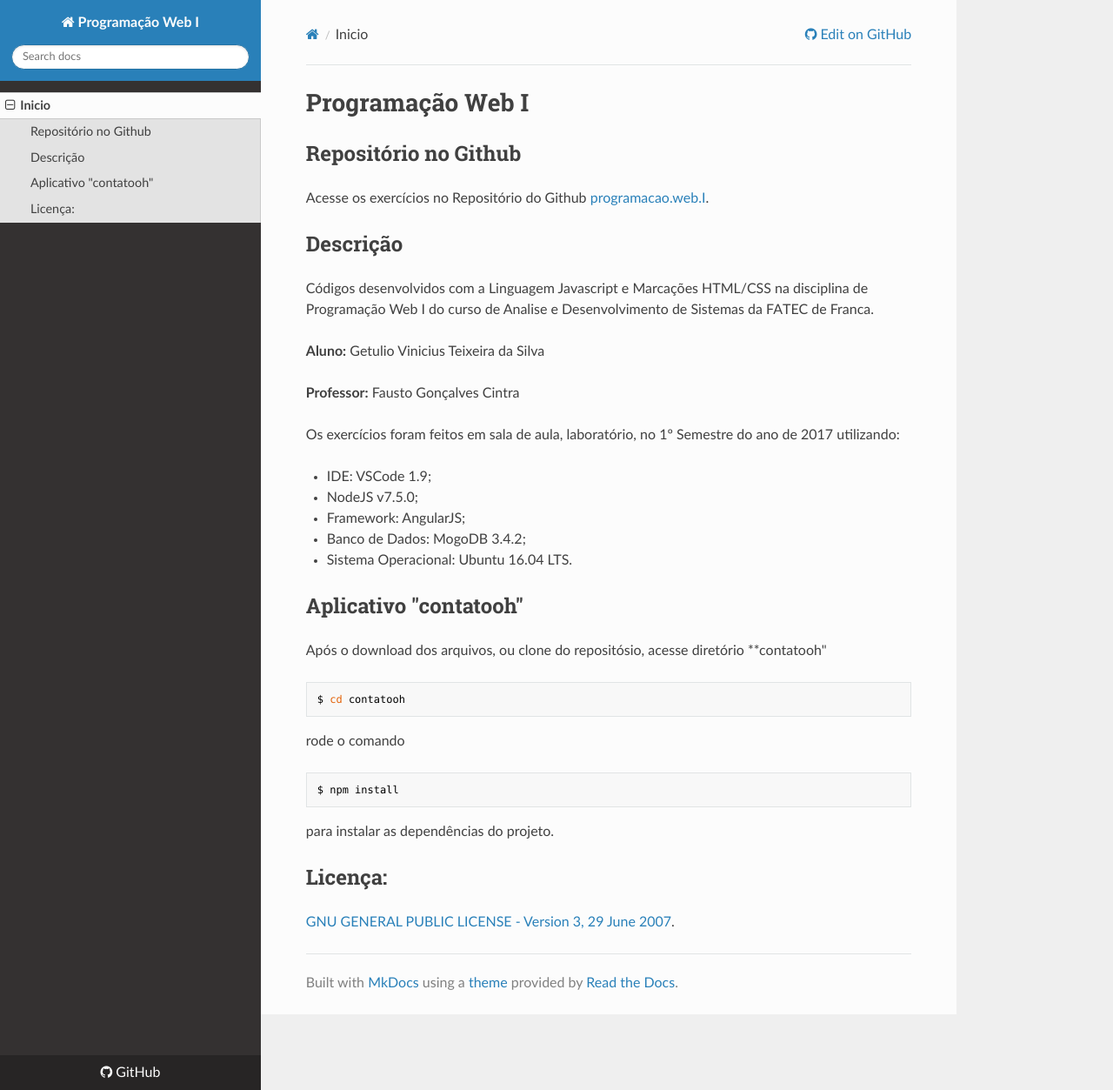
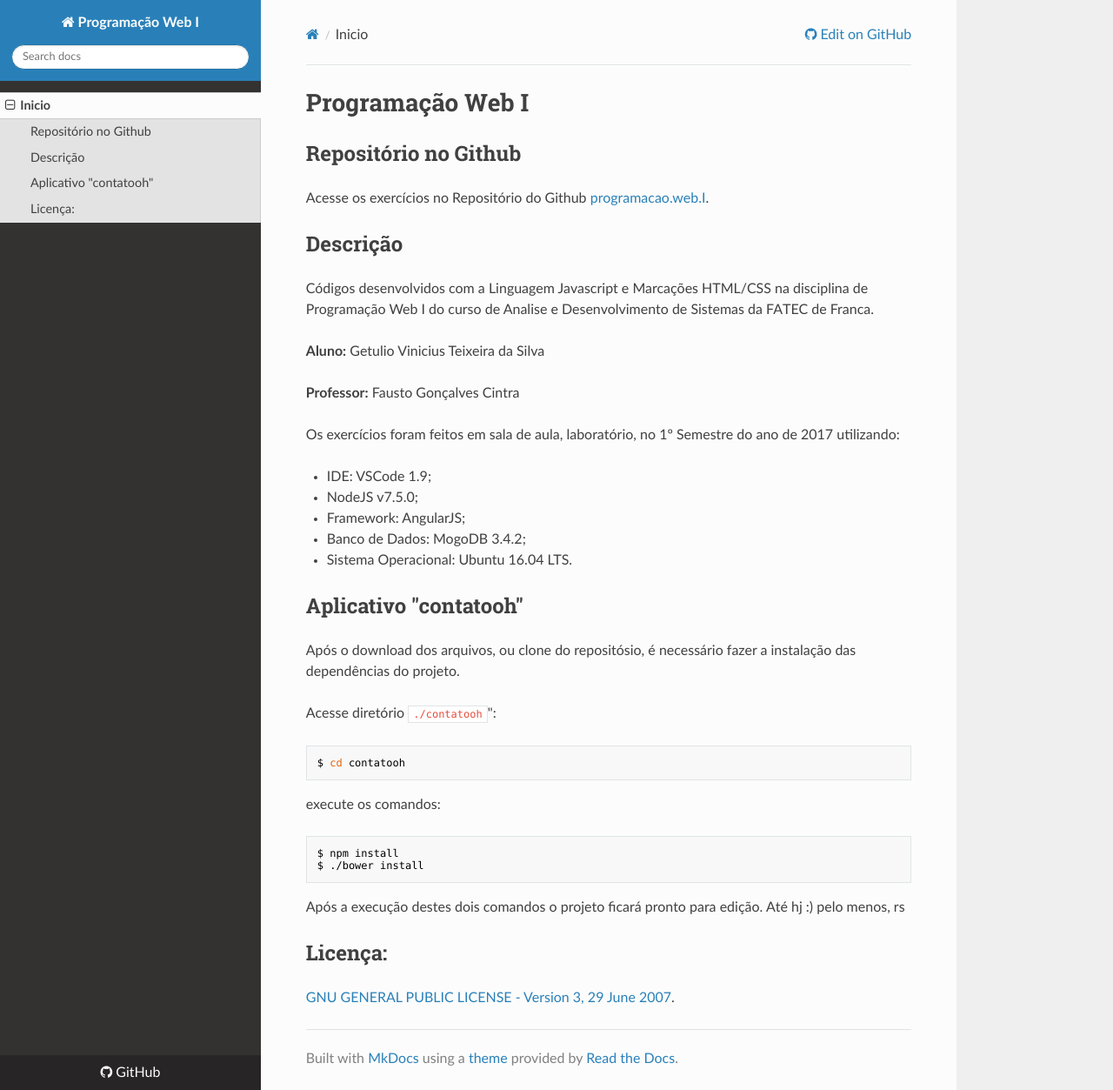
Before and after one commit to getuliovinicius/programacao.web.I, an MkDocs documentation site: the page built from docs/mds/index.md, in a window 1280 px wide and 1253 px high. Shown: the whole window at 87% size. Built offline with MkDocs 1.6.1, drawn with Linux system fonts in a browser that asks for light colours; nearby versions of some CDN libraries; old or Windows-style settings are respelled for this version of MkDocs.

Commit message:
Ajuste na documentação.

````diff
--- a/docs/mds/index.md
+++ b/docs/mds/index.md
@@ -22,18 +22,21 @@ Os exercícios foram feitos em sala de aula, laboratório, no 1º Semestre do an
 
 ## Aplicativo "contatooh"
 
-Após o download dos arquivos, ou clone do repositósio, acesse diretório **contatooh"
+Após o download dos arquivos, ou clone do repositósio, é necessário fazer a instalação das dependências do projeto.
 
-``` bash
+Acesse diretório `./contatooh`":
+
+``` sh
 $ cd contatooh
 ```
-rode o comando
+execute os comandos:
 
-``` bash
+``` sh
 $ npm install
+$ ./bower install
 ```
 
-para instalar as dependências do projeto.
+Após a execução destes dois comandos o projeto ficará pronto para edição. Até hj :) pelo menos, rs
 
 ## Licença:
 
````
